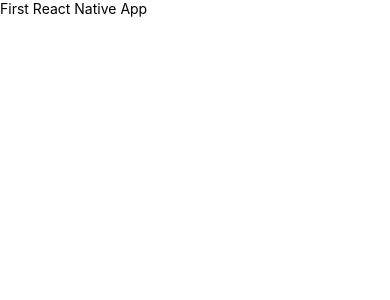
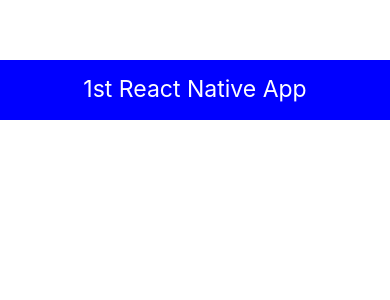
Before and after one commit to hernandez87v/LearnReactNative, a React Native app: screen / in a window 390 px wide. Shown: the top 300 px of the page. Built offline with nearby package versions, Linux system fonts and the light colour scheme.

Commit message:
add new component folder and header.js file

```diff
--- a/App.js
+++ b/App.js
@@ -1,12 +1,11 @@
 import React from 'react'
 import { StyleSheet, Text, View } from 'react-native'
+import Header from './components/Header'
 
 export default function App() {
   return (
     <View style={styles.container}>
-      <Text >
-        First React Native App
-      </Text>
+      <Header/>
       </View>
   );
 }
@@ -14,5 +13,6 @@
 const styles = StyleSheet.create({
   container: {
     flex: 1,
+    paddingTop: 60,
   },
 });
--- /dev/null
+++ b/components/Header.js
@@ -0,0 +1,23 @@
+import React from 'react'
+import { StyleSheet, Text, View } from 'react-native'
+
+export default function Header() {
+    return (
+        <View style={styles.header}>
+            <Text style={styles.text}>1st React Native App</Text>
+        </View>
+    )
+}
+
+const styles = StyleSheet.create({
+    header: {
+        height: 60,
+        padding: 15,
+        backgroundColor: 'blue',
+    },
+    text: {
+        color:'white',
+        fontSize: 23,
+        textAlign: 'center',
+    },
+})
```
